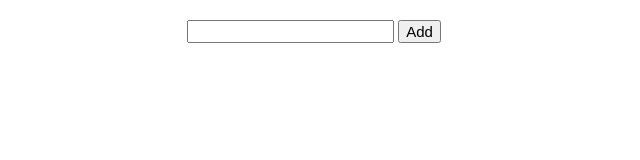
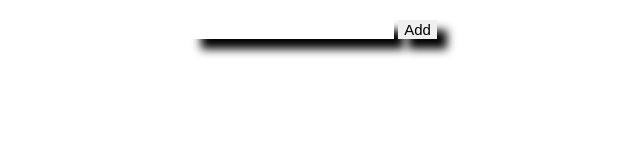
Before and after one commit to repositoryreena/to-do, a plain HTML site: page index.html in a window 1280 px wide. Shown: the whole page, without its empty margins (326-966 px from the left). Drawn offline with Linux system fonts and the light colour scheme.

Commit message:
box-shadow

```diff
--- a/style.css
+++ b/style.css
@@ -14,7 +14,11 @@ ul{
 input, button {
     font-size: 25px;
     box-sizing: border-box;
+    border: none;
+    box-shadow: 10px 10px 10px black;
 }
+
+
 
 #checkbox{
     height: 35px;
```
